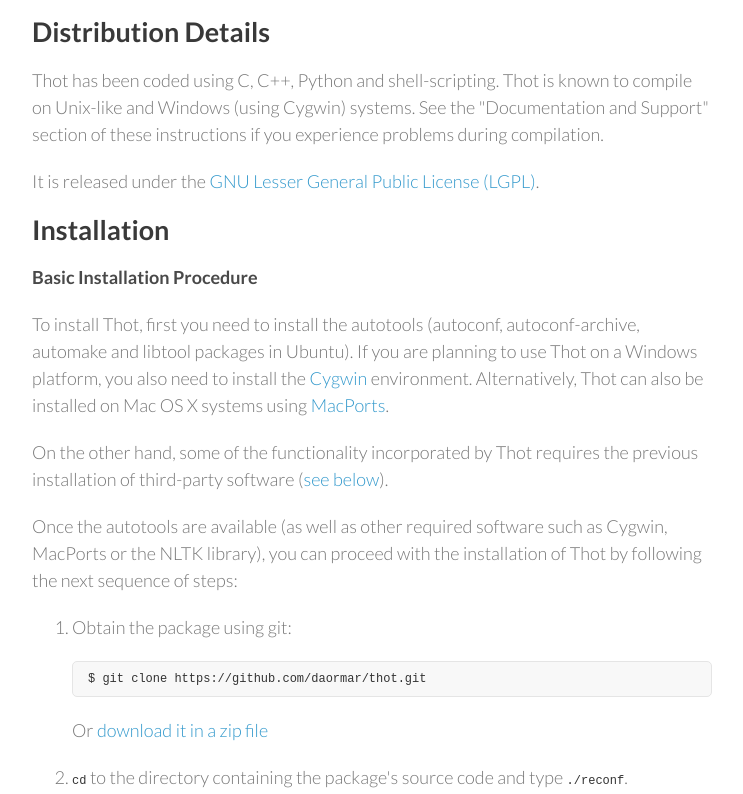
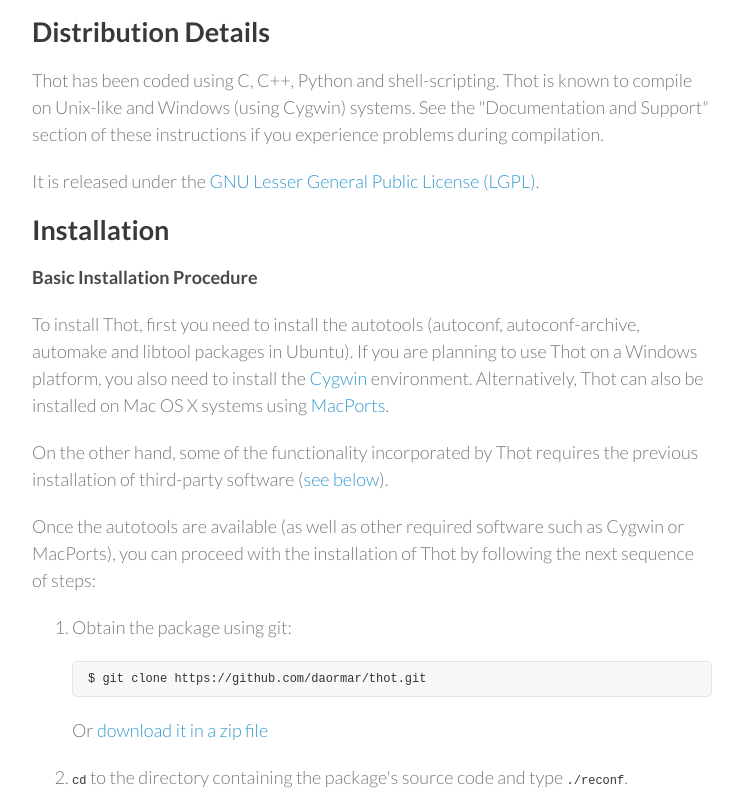
Before and after one commit to daormar/thot, a plain HTML site: page index.html in a window 1280 px wide. Shown: the part 1185-1979 px from the top of the page, without its empty margins (428-1171 px from the left). Drawn offline with Linux system fonts and the light colour scheme.

Commit message:
Update page.

```diff
--- a/index.html
+++ b/index.html
@@ -59,7 +59,7 @@ Ortiz-Martínez</a>. Daniel is a researcher on natural language
 processing
 at <a href="http://webinterpret.com/">Webinterpret</a>. Formerly, he was
 a member of the <a href="https://www.prhlt.upv.es/">PRHLT research
-group</a> as well as an assistant professor at
+group</a> as well as a lecturer at
 the <a href="http://www.upv.es/">Technical University of
 Valencia</a>. Recently, <a href="https://github.com/daormar/thot/graphs/contributors">new
 contributors</a> have joined the project.</p>
@@ -123,8 +123,8 @@ requires the previous installation of third-party software
 (<a href="#third-party-software">see below</a>).</p>
 
 <p>Once the autotools are available (as well as other required software
-such as Cygwin, MacPorts or the NLTK library), you can proceed with the
-installation of Thot by following the next sequence of steps:</p>
+such as Cygwin or MacPorts), you can proceed with the installation of
+Thot by following the next sequence of steps:</p>
 
 <ol>
 <li>
```
